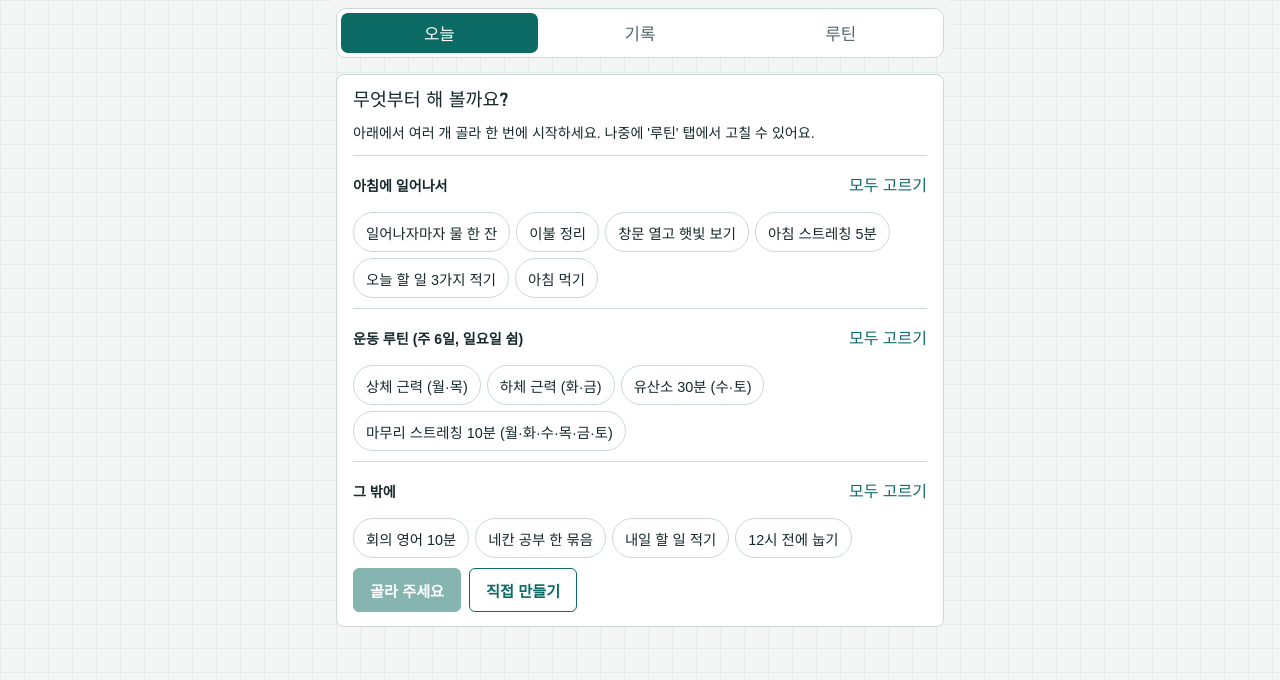
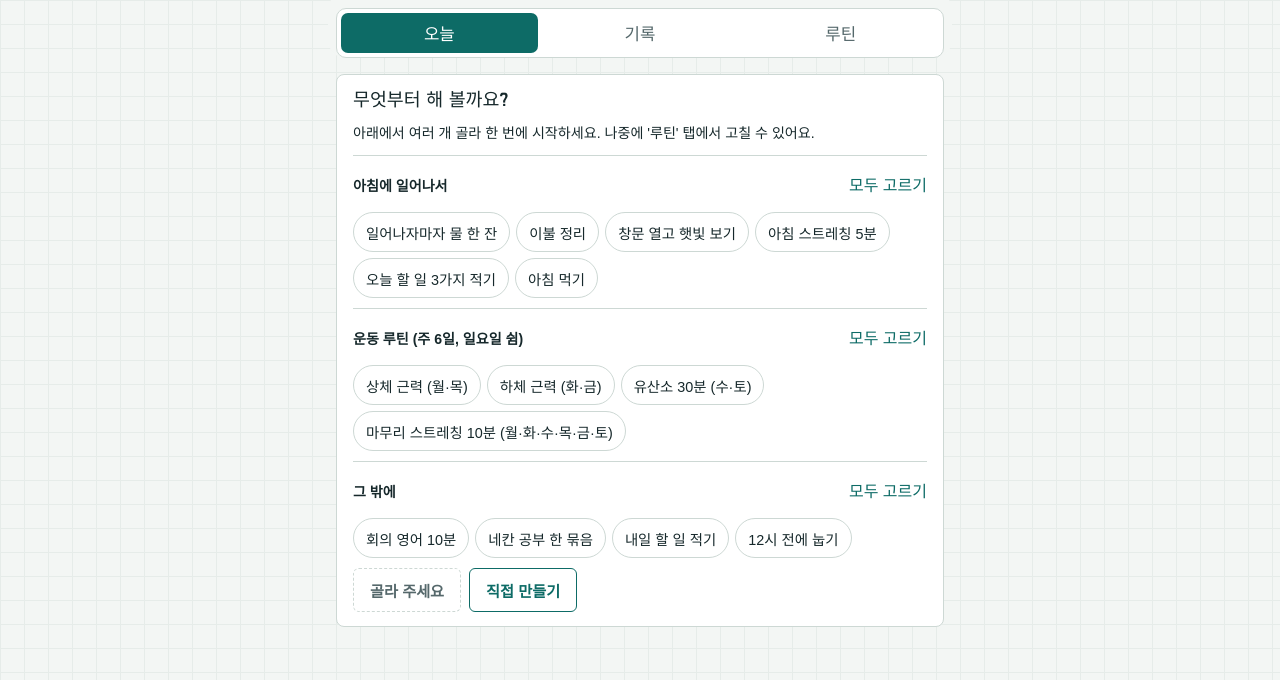
Before and after one commit to kds825/nekan-study, a plain HTML site: page apps/routine/index.html in a window 1280 px wide. Shown: the part 120-800 px from the top of the page. Drawn offline with Linux system fonts and the light colour scheme; a web font is replaced by a local one.

Commit message:
하루 루틴 디자인: 누를 수 없는 버튼을 반투명 대신 회색 점선으로
Co-Authored-By: Claude Opus 5.5 <noreply@anthropic.com>

```diff
--- a/apps/routine/index.html
+++ b/apps/routine/index.html
@@ -63,7 +63,8 @@ input:focus, textarea:focus { outline: 2px solid var(--accent); outline-offset:
 .btn { min-height: 44px; padding: 8px 16px; border-radius: 6px; border: 1.5px solid var(--accent); background: var(--accent); color: var(--accent-ink); font: 700 .95rem var(--body); cursor: pointer; text-decoration: none; display: inline-flex; align-items: center; justify-content: center; }
 .btn.ghost { background: transparent; color: var(--accent); }
 .btn.danger { background: transparent; color: var(--bad); border-color: var(--bad); }
-.btn[disabled] { opacity: .5; cursor: default; }
+/* 아직 누를 수 없는 버튼: 반투명 대신 회색 점선으로 분명히 */
+.btn[disabled] { cursor: default; background: transparent; color: var(--muted); border-color: var(--line); border-style: dashed; }
 .chips { display: flex; gap: 6px; flex-wrap: wrap; }
 .chip { min-height: 40px; min-width: 40px; padding: 4px 12px; border-radius: 20px; border: 1.5px solid var(--line); background: var(--surface); color: var(--fg); font: 500 .9rem var(--body); cursor: pointer; }
 .chip[aria-pressed="true"] { background: var(--accent); color: var(--accent-ink); border-color: var(--accent); }
```
